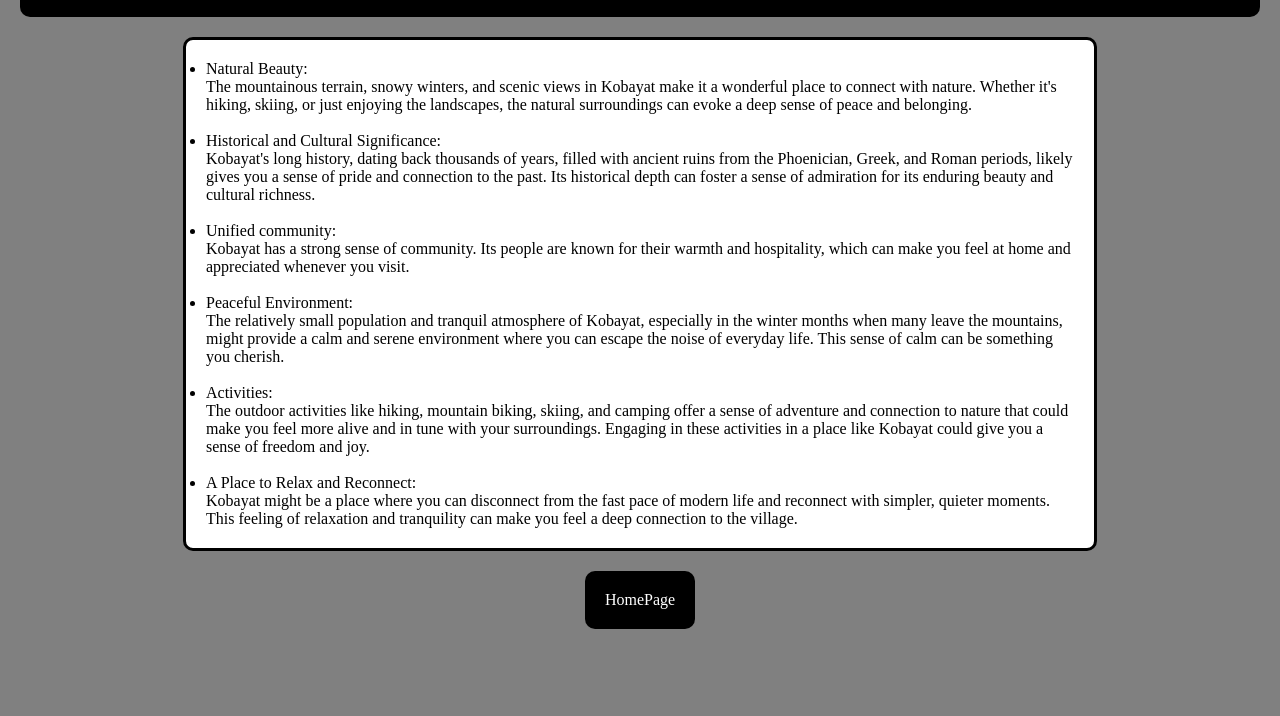
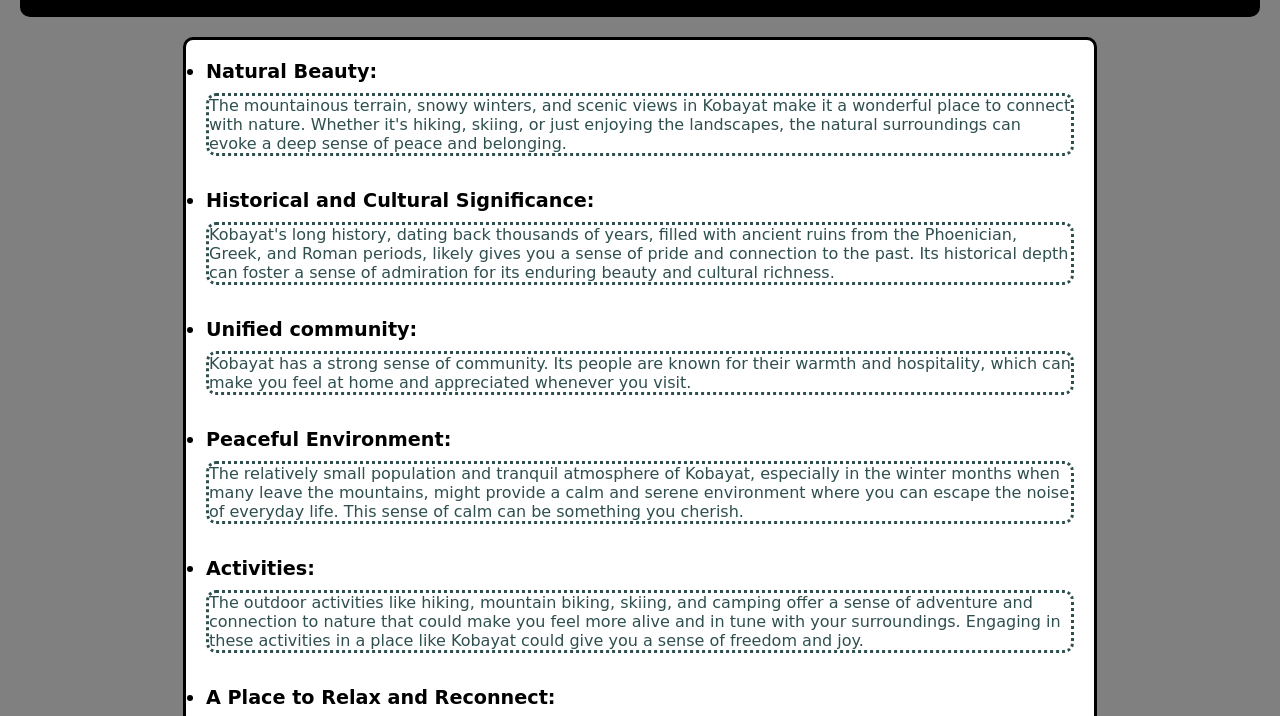
Before and after one commit to MarounnGhayaa/my-fav-place-HTML-CSS, a plain HTML site: page pages/facts.html in a window 1280 px wide. Shown: the part 80-796 px from the top of the page. Drawn offline with Linux system fonts and the light colour scheme.

Commit message:
Styling the list and when hovering on its content

```diff
--- a/styles/facts.css
+++ b/styles/facts.css
@@ -46,3 +46,29 @@ a {
 a:hover {
     background-color: lightskyblue;
 }
+
+li {
+    font-family: cursive;
+    font-size: larger;
+    font-weight: bold;
+    margin-bottom: 10px;
+}
+
+li:hover {
+    text-decoration: underline;
+}
+
+div {
+    font-family: cursive;
+    color: darkslategray;
+    margin-bottom: 15px;
+    border-radius: 10px;
+    border-style: dotted;
+    border-color: darkslategray;
+}
+
+div:hover {
+    color: black;
+    border-color: black;
+    border-style: solid;
+}
```
